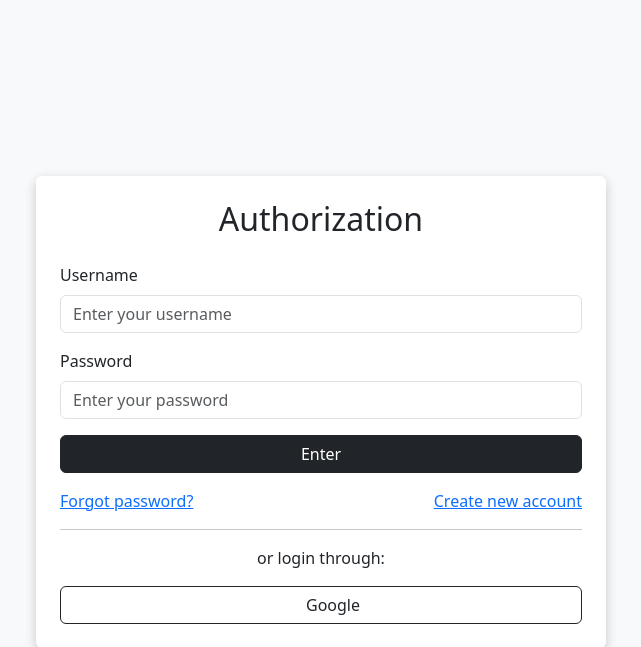
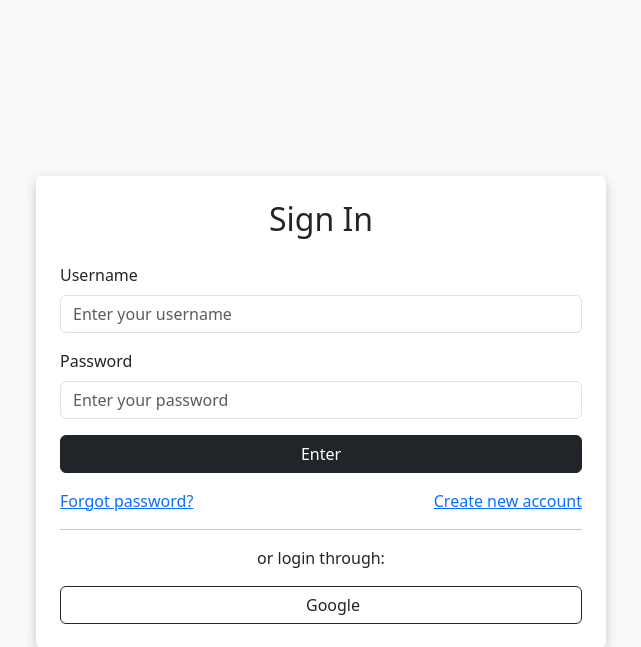
Before and after one commit to Ismoil1212/Authorisation, a Django app: page /user/login/ in a window 1280 px wide. Shown: the part 56-703 px from the top of the page, without its empty margins (319-960 px from the left). Run offline with Django 5.2, Linux system fonts and the light colour scheme; some libraries are stand-ins or nearby versions.

Commit message:
last commit 4

```diff
--- a/users/templates/users/login.html
+++ b/users/templates/users/login.html
@@ -7,7 +7,7 @@
   <div class="row justify-content-center">
     <div class="col-md-8 col-lg-6 bg-white p-4 mb-4 rounded custom-shadow">
 
-      <h2 class="text-center mb-4">Authorization</h2>
+      <h2 class="text-center mb-4">Sign In</h2>
 
       <form action="{% url 'users:login' %}" method="post">
         {% csrf_token %}
```
